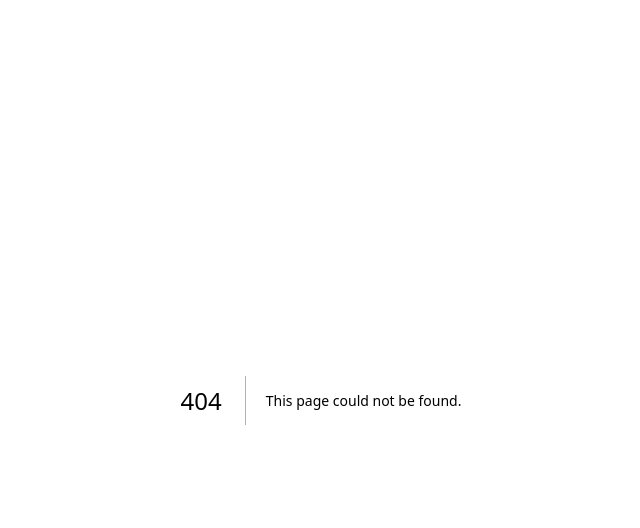
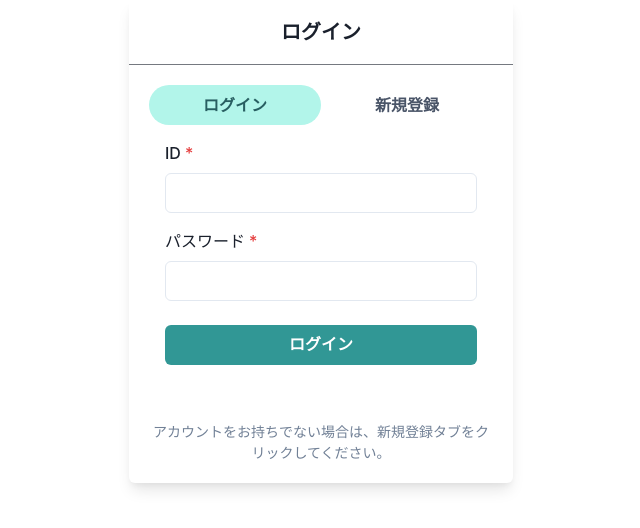
Before and after one commit to jphacks/tk_2405, a Next.js app in the folder frontend/: page /login in a window 1280 px wide. Before the commit this address had no page. Shown: the top 528 px of the page, without its empty margins (319-959 px from the left). Built offline with nearby package versions, Linux system fonts and the light colour scheme.

Commit message:
add login UI

```diff
--- /dev/null
+++ b/frontend/app/login/page.js
@@ -0,0 +1,155 @@
+'use client';
+
+import { useState } from 'react'
+import { Box, Button, Card, CardBody, CardFooter, CardHeader,
+Divider, FormControl, FormLabel, Heading, Input, Tabs, Tab, TabList, TabPanel, TabPanels,
+Text, Alert, AlertIcon } from '@chakra-ui/react'
+
+export default function AuthForm() {
+  const [isLogin, setIsLogin] = useState(true)
+  const [id, setId] = useState('')
+  const [password, setPassword] = useState('')
+  const [userName, setUserName] = useState('')
+  const [error, setError] = useState('')
+  const [userId, setUserId] = useState('')
+
+  const handleSubmit = async (e) => {
+    e.preventDefault()
+    setError('')
+
+    if (!id || !password || (!isLogin && !userName)) {
+      setError('ID、パスワード、ニックネーム（新規登録時）を入力してください。')
+      return
+    }
+
+    // APIリクエストの送信
+    try {
+        const response = await fetch(isLogin
+            ? 'ログイン画面ならログイン用のAPI?'
+            : '新規登録なら新規登録用のAPI?', {
+              method: 'POST',
+              headers: {
+                'Content-Type': 'application/json'
+              },
+              body: JSON.stringify({
+                user_id: userId,
+                password: password,
+                user_name: userName,
+                id,
+              })
+          })
+
+      const data = await response.json()
+
+      if (!response.ok) {
+        throw new Error(data.message || 'エラーが発生しました。')
+      }
+
+      console.log(isLogin ? 'ログイン成功' : '新規登録成功', data)
+      setUserId(data.user_id)
+      // ログインや登録が成功した際の処理（例: 次のページへ遷移）
+
+    } catch (err) {
+      setError(err.message)
+    }
+  }
+
+  return (
+    <Card maxW="sm" mx="auto" boxShadow="lg">
+      <CardHeader>
+        <Heading size="md" textAlign="center">
+          {isLogin ? 'ログイン' : '新規登録'}
+        </Heading>
+      </CardHeader>
+      <Divider />
+      <CardBody>
+        <Tabs
+          isFitted
+          variant="soft-rounded"
+          colorScheme="teal"
+          onChange={(index) => setIsLogin(index === 0)}
+        >
+          <TabList>
+            <Tab>ログイン</Tab>
+            <Tab>新規登録</Tab>
+          </TabList>
+          <TabPanels>
+            <TabPanel>
+              <form onSubmit={handleSubmit}>
+                <FormControl id="id" isRequired>
+                  <FormLabel>ID</FormLabel>
+                  <Input
+                    type="text"
+                    value={id}
+                    onChange={(e) => setId(e.target.value)}
+                  />
+                </FormControl>
+                <FormControl id="password" isRequired mt={4}>
+                  <FormLabel>パスワード</FormLabel>
+                  <Input
+                    type="password"
+                    value={password}
+                    onChange={(e) => setPassword(e.target.value)}
+                  />
+                </FormControl>
+                {error && (
+                  <Alert status="error" mt={4}>
+                    <AlertIcon />
+                    {error}
+                  </Alert>
+                )}
+                <Button colorScheme="teal" width="full" mt={6} type="submit">
+                  ログイン
+                </Button>
+              </form>
+            </TabPanel>
+            <TabPanel>
+              <form onSubmit={handleSubmit}>
+                <FormControl id="id" isRequired>
+                  <FormLabel>ID</FormLabel>
+                  <Input
+                    type="text"
+                    value={id}
+                    onChange={(e) => setId(e.target.value)}
+                  />
+                </FormControl>
+                <FormControl id="password" isRequired mt={4}>
+                  <FormLabel>パスワード</FormLabel>
+                  <Input
+                    type="password"
+                    value={password}
+                    onChange={(e) => setPassword(e.target.value)}
+                  />
+                </FormControl>
+                <FormControl id="userName" isRequired mt={4}>
+                  <FormLabel>ニックネーム</FormLabel>
+                  <Input
+                    type="text"
+                    value={userName}
+                    onChange={(e) => setUserName(e.target.value)}
+                  />
+                </FormControl>
+                {error && (
+                  <Alert status="error" mt={4}>
+                    <AlertIcon />
+                    {error}
+                  </Alert>
+                )}
+                <Button colorScheme="teal" width="full" mt={6} type="submit">
+                  新規登録
+                </Button>
+              </form>
+            </TabPanel>
+          </TabPanels>
+        </Tabs>
+      </CardBody>
+      <CardFooter>
+        <Text fontSize="sm" color="gray.500" textAlign="center">
+          {isLogin
+            ? 'アカウントをお持ちでない場合は、新規登録タブをクリックしてください。'
+            : 'すでにアカウントをお持ちの場合は、ログインタブをクリックしてください。'}
+        </Text>
+      </CardFooter>
+    </Card>
+  )
+}
```
